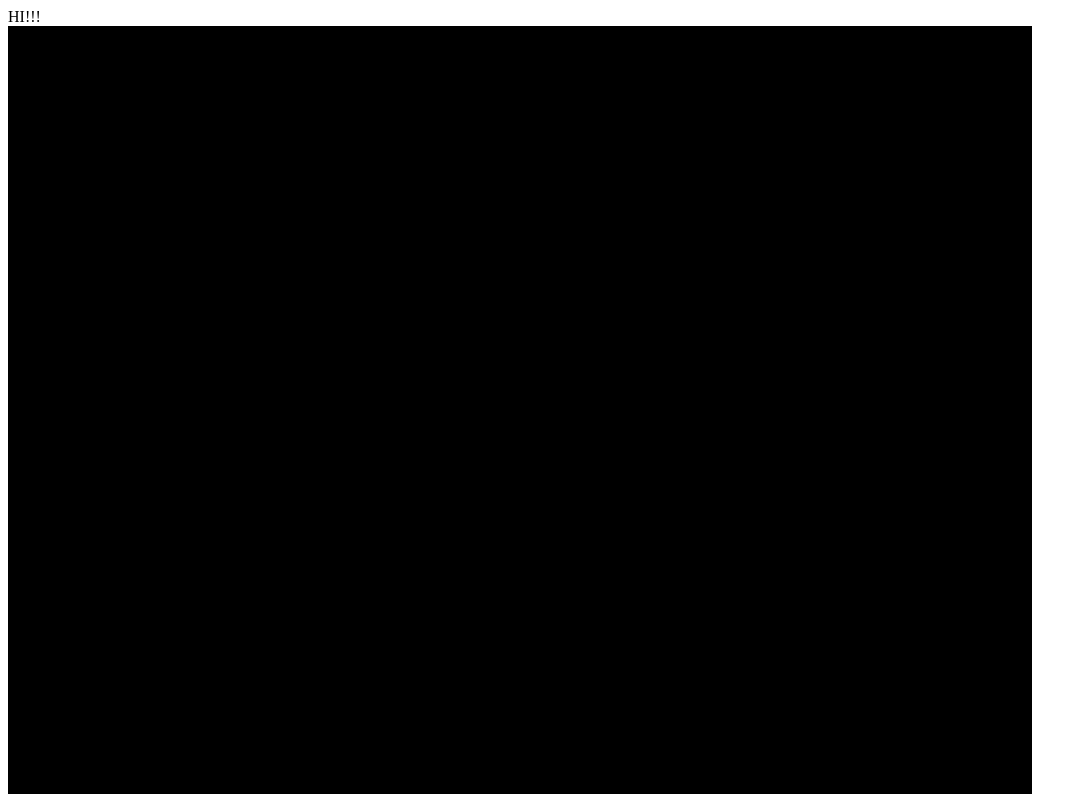
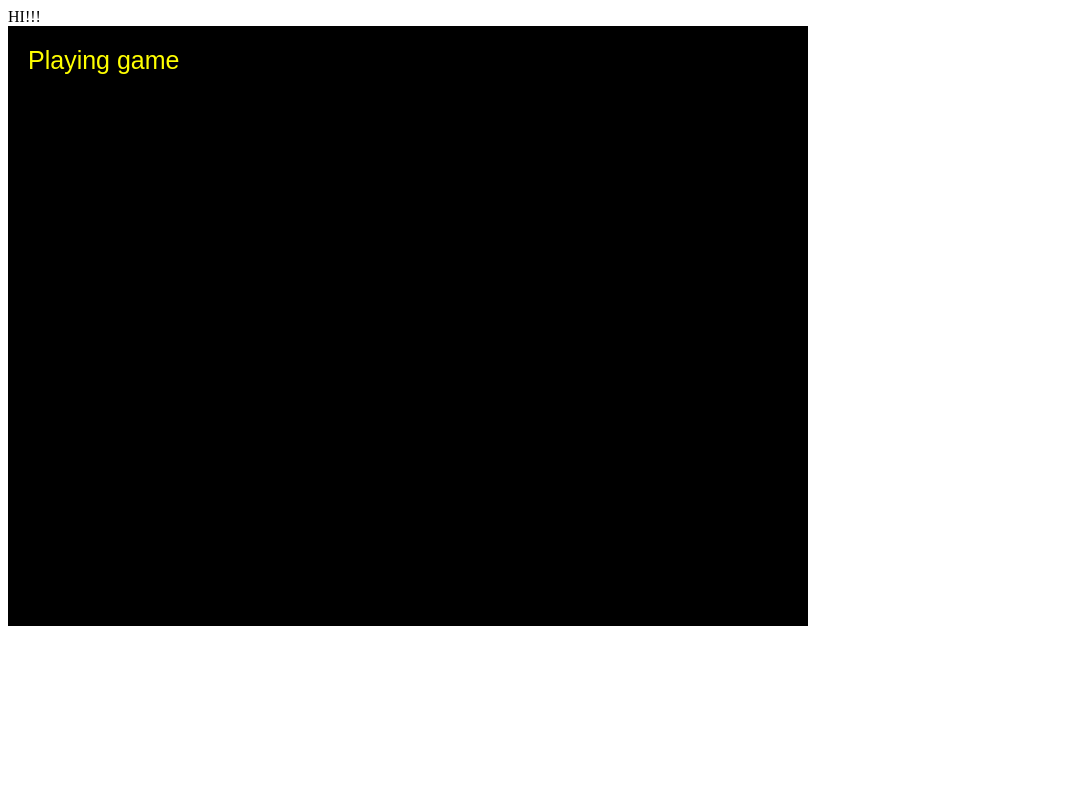
Before and after one commit to T-Pirozzini/Phaser-Practice, a plain HTML site: page index.html in a window 1280 px wide. Shown: the whole page, without its empty margins (0-1087 px from the left). Drawn offline with Linux system fonts and the light colour scheme.

Commit message:
add scene 1 & 2 - test for functionality

```diff
--- /dev/null
+++ b/Scene1.js
@@ -0,0 +1,11 @@
+class Scene1 extends Phaser.Scene {
+  constructor() {
+    super("bootGame");
+  }
+
+  create() {
+    this.add.text(20,20, "Loading game..."); // x & y coords + text to display
+    this.scene.start("playGame");
+  }
+
+}
--- /dev/null
+++ b/Scene2.js
@@ -0,0 +1,9 @@
+class Scene2 extends Phaser.Scene {
+  constructor() {
+    super("playGame");
+  }
+
+  create() {
+    this.add.text(20, 20, "Playing game", {font: "25px Arial", fill: "yellow"});
+  }
+}
--- a/game.js
+++ b/game.js
@@ -1,3 +1,12 @@
 window.onload = function() {
-  const game = new Phaser.Game();
+
+  const config = {
+    width: 800,
+    height: 600,
+    backgroundColor: 0x000000,
+    scene: [Scene1, Scene2]
+  }
+
+  const game = new Phaser.Game(config);
+
 }
--- a/index.html
+++ b/index.html
@@ -5,6 +5,8 @@
   <meta http-equiv="X-UA-Compatible" content="IE=edge">
   <meta name="viewport" content="width=device-width, initial-scale=1.0">
   <script type="text/javascript" src="phaser.min.js"></script>
+  <script type="text/javascript" src="Scene1.js"></script>
+  <script type="text/javascript" src="Scene2.js"></script>
   <script type="text/javascript" src="game.js"></script>
   <title>Game</title>
 </head>
```
